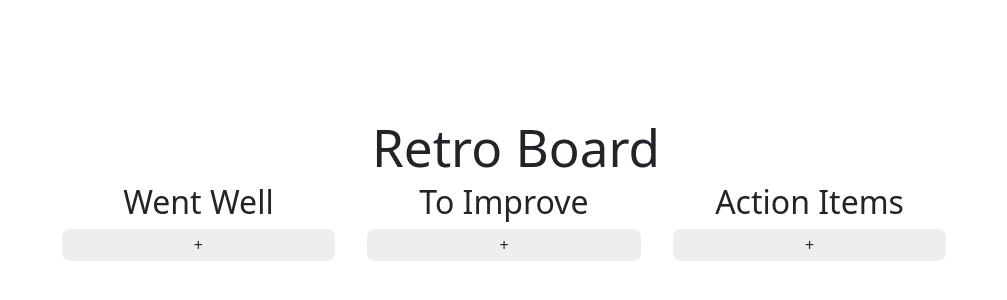
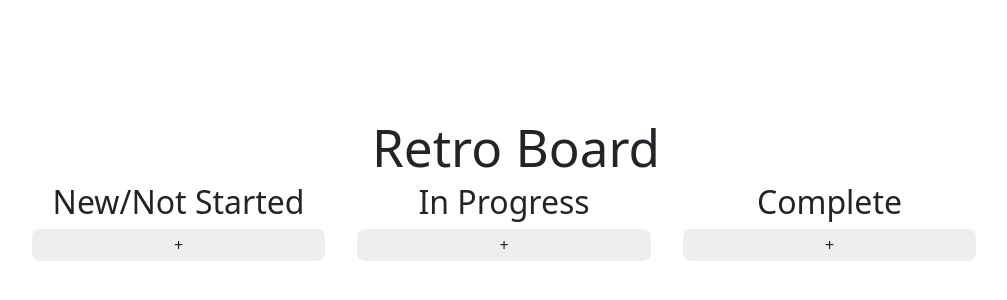
Before and after one commit to Megpen97/Retro-Board-Project, a React (Vite) app: page / in a window 1280 px wide. Shown: the part 206-506 px from the top of the page, without its empty margins (124-1131 px from the left). Built offline with nearby package versions, Linux system fonts and the light colour scheme.

Commit message:
changed categories

```diff
--- a/src/components/RetroBoard.jsx
+++ b/src/components/RetroBoard.jsx
@@ -15,7 +15,7 @@ const RetroBoard = () => {
         <div className="RetroApp row">
           <div className="RetroCategory RetroCategory-1">
             <Category
-              title="Went Well"
+              title="New/Not Started"
               items={boardState.wentWell}
               categoryKey="wentWell"
             />
@@ -23,14 +23,14 @@ const RetroBoard = () => {
 
           <div className="RetroCategory RetroCategory-2">
             <Category
-              title="To Improve"
+              title="In Progress"
               items={boardState.toImprove}
               categoryKey="toImprove"  />
           </div>
 
           <div className="RetroCategory RetroCategory-3">
             <Category
-              title="Action Items"
+              title="Complete"
               items={boardState.actionItems}
               categoryKey="actionItems"  />
 
```
